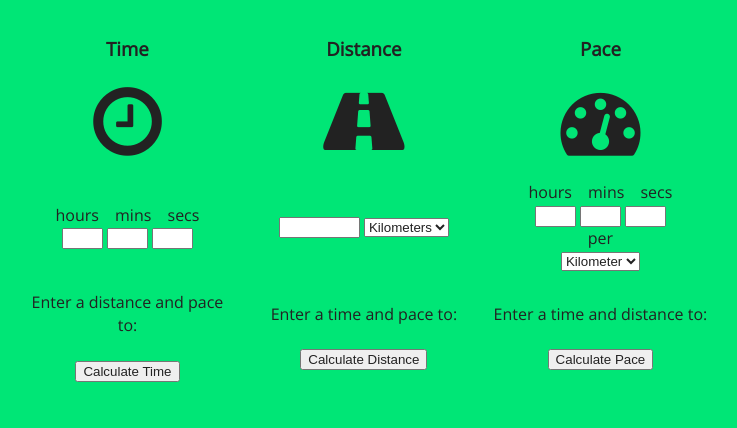
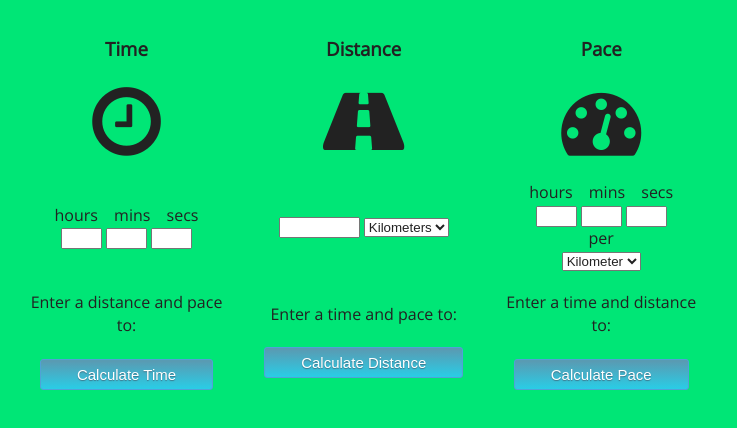
Before and after one commit to francislewis/pacecalc, a plain HTML site: page index.html in a window 1280 px wide. Shown: the part 86-514 px from the top of the page, without its empty margins (276-1013 px from the left). Drawn offline with nearby package versions, Linux system fonts and the light colour scheme.

Commit message:
added fancy buttons

```diff
--- /dev/null
+++ b/css/button.css
@@ -0,0 +1,36 @@
+.myButton {
+  background:-webkit-gradient(linear, left top, left bottom, color-stop(0.05, #599bb3), color-stop(1, #29cde6));
+  background:-moz-linear-gradient(top, #599bb3 5%, #29cde6 100%);
+  background:-webkit-linear-gradient(top, #599bb3 5%, #29cde6 100%);
+  background:-o-linear-gradient(top, #599bb3 5%, #29cde6 100%);
+  background:-ms-linear-gradient(top, #599bb3 5%, #29cde6 100%);
+  background:linear-gradient(to bottom, #599bb3 5%, #29cde6 100%);
+  filter:progid:DXImageTransform.Microsoft.gradient(startColorstr='#599bb3', endColorstr='#29cde6',GradientType=0);
+  background-color:#599bb3;
+  -moz-border-radius:3px;
+  -webkit-border-radius:3px;
+  border-radius:3px;
+  border:1px solid #51a1d6;
+  display:inline-block;
+  cursor:pointer;
+  color:#ffffff;
+  font-family:arial;
+  font-size:15px;
+  padding:6px 36px;
+  text-decoration:none;
+  text-shadow:0px 1px 1px #3d768a;
+}
+.myButton:hover {
+  background:-webkit-gradient(linear, left top, left bottom, color-stop(0.05, #29cde6), color-stop(1, #599bb3));
+  background:-moz-linear-gradient(top, #29cde6 5%, #599bb3 100%);
+  background:-webkit-linear-gradient(top, #29cde6 5%, #599bb3 100%);
+  background:-o-linear-gradient(top, #29cde6 5%, #599bb3 100%);
+  background:-ms-linear-gradient(top, #29cde6 5%, #599bb3 100%);
+  background:linear-gradient(to bottom, #29cde6 5%, #599bb3 100%);
+  filter:progid:DXImageTransform.Microsoft.gradient(startColorstr='#29cde6', endColorstr='#599bb3',GradientType=0);
+  background-color:#29cde6;
+}
+.myButton:active {
+  position:relative;
+  top:1px;
+}
--- a/index.html
+++ b/index.html
@@ -9,6 +9,7 @@
   <title>Pace Calculator</title>
 
     <link rel="stylesheet" href="css/style.css">
+    <link rel="stylesheet" href="css/button.css">
     <link rel="stylesheet" href="http://maxcdn.bootstrapcdn.com/font-awesome/4.3.0/css/font-awesome.min.css">
     <link href='http://fonts.googleapis.com/css?family=Open+Sans:300' rel='stylesheet' type='text/css'>
 
@@ -71,11 +72,11 @@
 
     </tr>
     </td>
-        <td>Enter a distance and pace to:<br><br><INPUT type="button" class="pulldown" onClick="calcTime(this.form)" value="Calculate Time">
+        <td>Enter a distance and pace to:<br><br><INPUT type="button" class="myButton" onClick="calcTime(this.form)" value="Calculate Time">
         </td>
-        <td>Enter a time and pace to:<br><br><INPUT type="button" class="pulldown" onClick="calcDist(this.form)" value="Calculate Distance">
+        <td>Enter a time and pace to:<br><br><INPUT type="button" class="myButton" onClick="calcDist(this.form)" value="Calculate Distance">
         </td>
-        <td>Enter a time and distance to:<br><br><INPUT type="button" class="pulldown" onClick="calcPace(this.form)" value="Calculate Pace">
+        <td>Enter a time and distance to:<br><br><INPUT type="button" class="myButton" onClick="calcPace(this.form)" value="Calculate Pace">
         </td>
     <tr>
 
```
